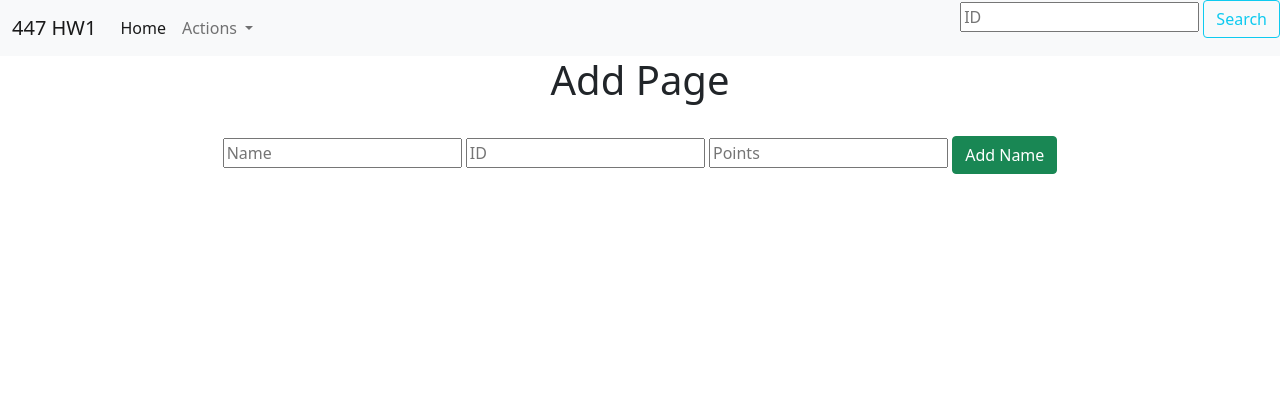
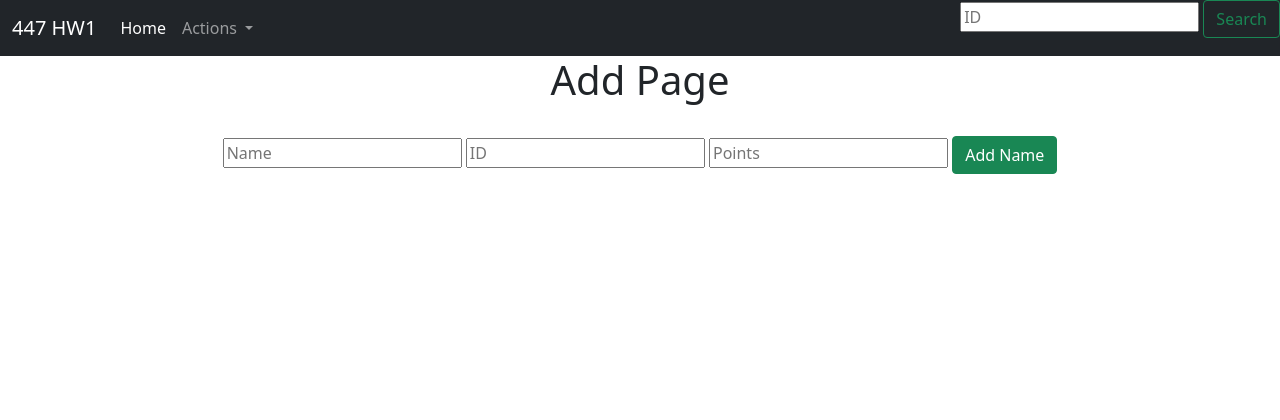
Before and after one commit to youssefothman/447HW1, a Flask app: page /add in a window 1280 px wide. Shown: the top 420 px of the page. Run offline with Flask 2, Linux system fonts and the light colour scheme.

Commit message:
cosmetic tweaks+documentation

```diff
--- a/my_flask/templates/base.html
+++ b/my_flask/templates/base.html
@@ -12,7 +12,7 @@
     <title>447 HW1</title>
   </head>
   <body>
-  <nav class="navbar navbar-expand-lg navbar-light bg-light">
+  <nav class="navbar navbar-expand-lg navbar-dark bg-dark">
   <div class="container-fluid">
     <a class="navbar-brand" href="{{ url_for('index') }}">447 HW1</a>
     <button class="navbar-toggler" type="button" data-bs-toggle="collapse" data-bs-target="#navbarSupportedContent" aria-controls="navbarSupportedContent" aria-expanded="false" aria-label="Toggle navigation">
@@ -39,7 +39,7 @@
   <form action="/search" METHOD="POST">
       <p class="position-absolute top-0 end-0">
       <input type="number" placeholder="ID" name="searched">
-      <input type="submit" value="Search" class="btn btn-outline-info">
+      <input type="submit" value="Search" class="btn btn-outline-success">
       </p>
     </form>
 
```
Also changed, not shown: README.md.
